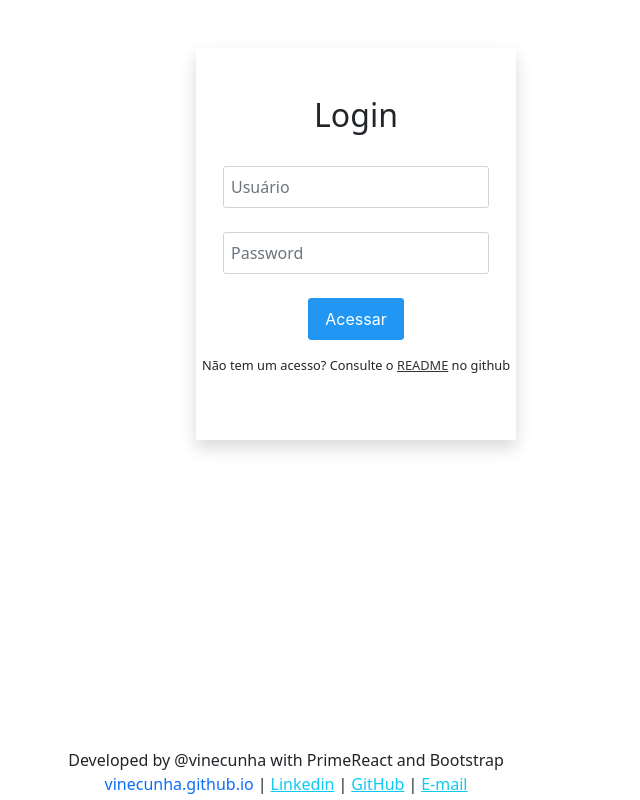
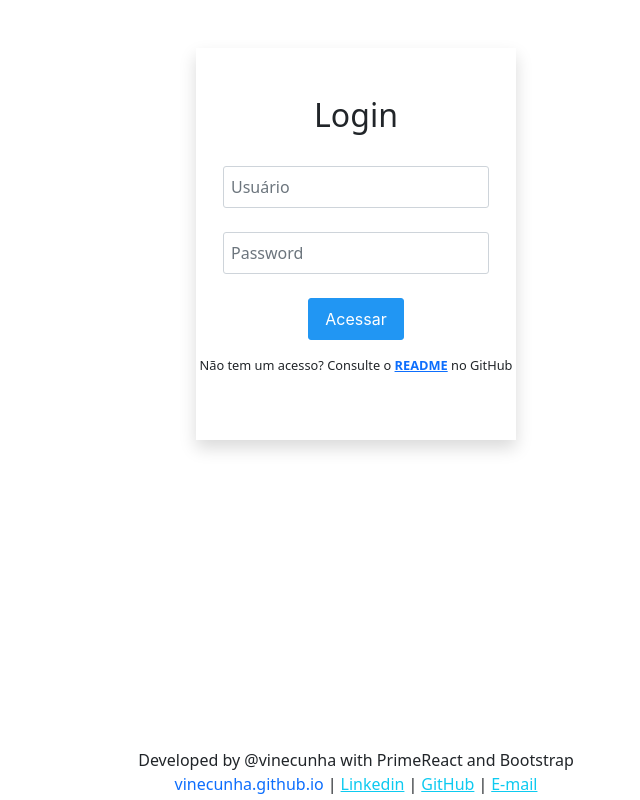
Before and after one commit to vinecunha/login, a React (Create React App) app: page / in a window 1280 px wide. Shown: the whole page, without its empty margins (284-924 px from the left). Built offline with nearby package versions, Linux system fonts and the light colour scheme.

Commit message:
v.1.0.0.1

```diff
--- a/src/Footer.js
+++ b/src/Footer.js
@@ -3,7 +3,7 @@ import './Footer.css';
 
 export default function Footer() {
     return (
-        <div className="position-absolute bottom-0 container-sm rounded">
+        <div className="position-absolute bottom-0 container-fluid rounded">
             <p className='text-center m-0'>Developed by @vinecunha with PrimeReact and Bootstrap</p>
             <div className="d-flex flex-row justify-content-center align-items-center mb-1">
                 <a href='https://vinecunha.github.io' className='mx-1' style={{textDecoration: "none"}} target='blank'>vinecunha.github.io</a> |
--- a/src/Login.js
+++ b/src/Login.js
@@ -52,7 +52,7 @@ const Login = () => {
         </span>
       {errorMessage && <Message className="mb-3" severity="error" text={errorMessage} />}
       <Button label="Acessar" onClick={handleLogin} />
-      <p className='my-3' style={{ fontSize: '.8rem' }}>Não tem um acesso? Consulte o <a href=''>README</a> no github</p>
+      <p className='my-3' style={{ fontSize: '.8rem' }}>Não tem um acesso? Consulte o <strong><a href='https://github.com/vinecunha/login' target='blank'>README</a></strong> no GitHub</p>
     </div>
   );
 };
```
Also changed, not shown: 1 other file (tests, documents, lock files or other folders).
